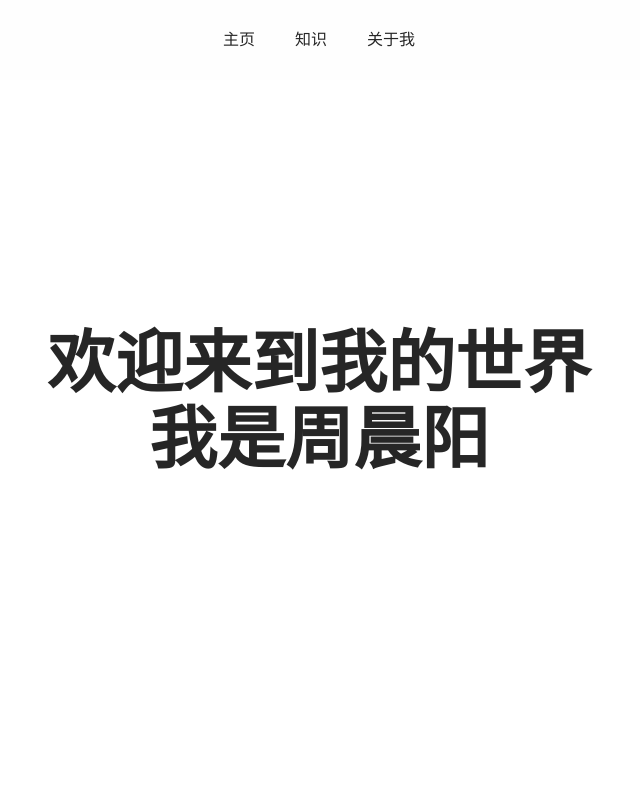
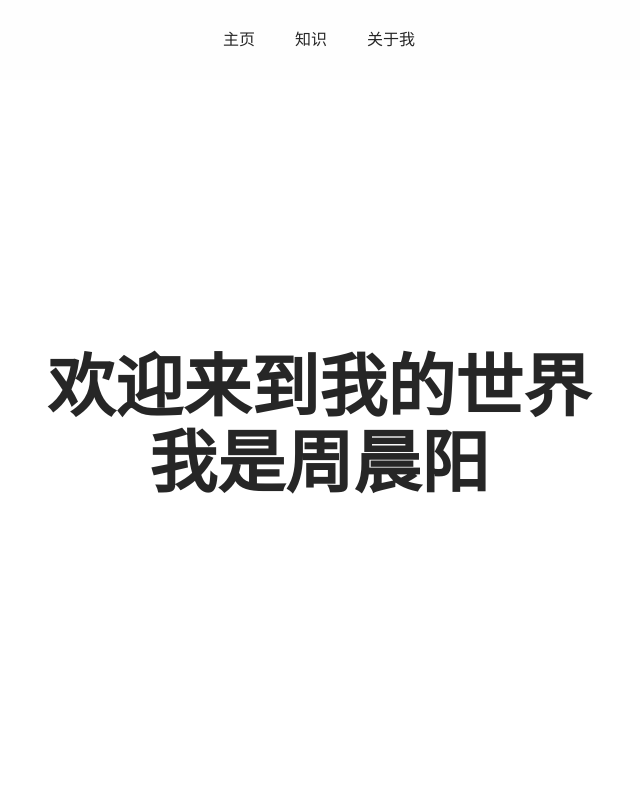
Before and after one commit to ZZZCNY/zcy, a React (Create React App) app: page / in a window 1280 px wide. Shown: the top 795 px of the page, without its empty margins (321-961 px from the left). Built offline with nearby package versions, Linux system fonts and the light colour scheme.

Commit message:
0.0.5
优化 显示效果

```diff
--- a/package.json
+++ b/package.json
@@ -1,6 +1,6 @@
 {
   "name": "zcy",
-  "version": "0.0.4",
+  "version": "0.0.5",
   "private": true,
   "dependencies": {
     "@testing-library/jest-dom": "^5.16.4",
--- a/src/pages/about/index.tsx
+++ b/src/pages/about/index.tsx
@@ -4,7 +4,7 @@ import './index.css'
 const About: React.FC = () => {
   return (
     <div className='About'>
-      <Descriptions title='关于我' column={{ xs: 2, sm: 3, md: 4 }}>
+      <Descriptions title='关于我' column={{ xs: 1, sm: 3, md: 4 }}>
         <Descriptions.Item label='姓名'>周晨阳</Descriptions.Item>
         <Descriptions.Item label='学校'>福建工程学院</Descriptions.Item>
         <Descriptions.Item label='状态'>找实习</Descriptions.Item>
--- a/src/pages/home/index.css
+++ b/src/pages/home/index.css
@@ -44,6 +44,7 @@
 
 .Home {
   overflow: hidden;
+  padding: 24px;
 }
 
 @media (prefers-color-scheme: light) {
```
